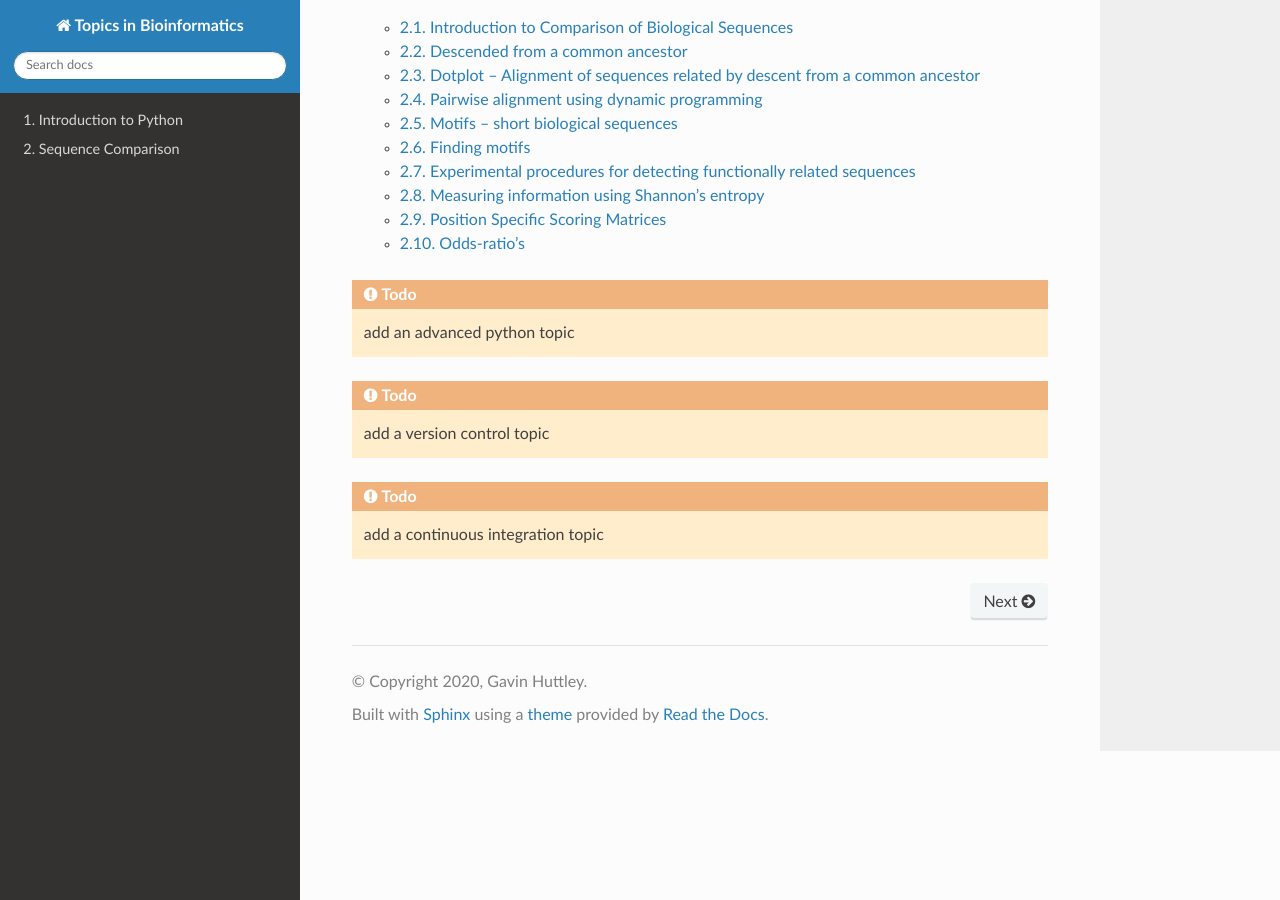
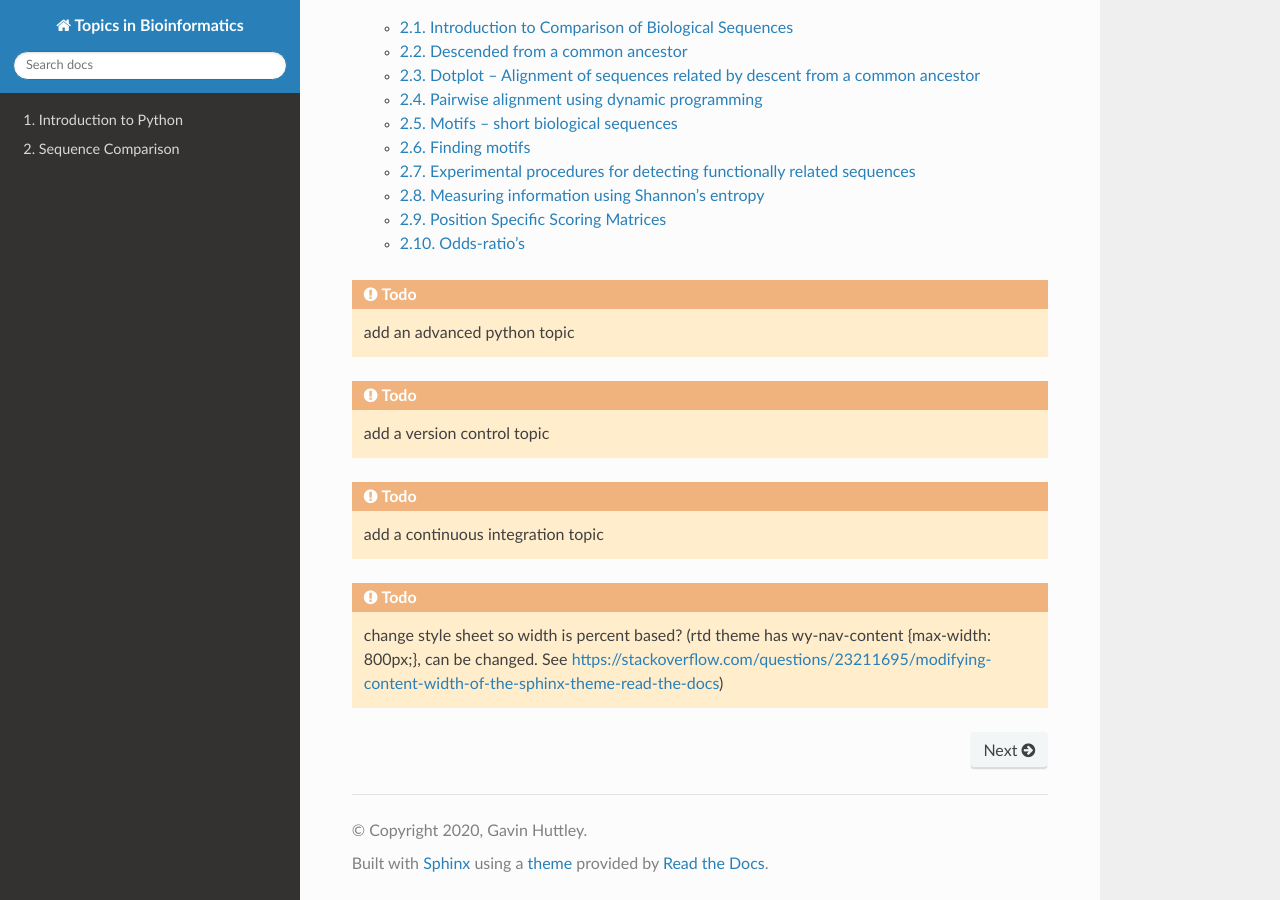
Before and after one commit to GavinHuttley/tib, a Sphinx documentation site: the page built from source/index.rst, in a window 1280 px wide and 900 px high, scrolled down 782 px. Built offline with Sphinx 7.4.7 and the Read the Docs theme 2.0.0, drawn with Linux system fonts in a browser that asks for light colours; pages that are not in the unit, such as notebooks, are missing from menus.

Commit message:
MAINT: added a todo regarding formatting doc

```diff
--- a/source/index.rst
+++ b/source/index.rst
@@ -19,3 +19,5 @@ Bioinformatics and its Applications
 .. todo:: add a version control topic
 
 .. todo:: add a continuous integration topic
+
+.. todo:: change style sheet so width is percent based? (rtd theme has wy-nav-content {max-width: 800px;}, can be changed. See https://stackoverflow.com/questions/23211695/modifying-content-width-of-the-sphinx-theme-read-the-docs)
```
